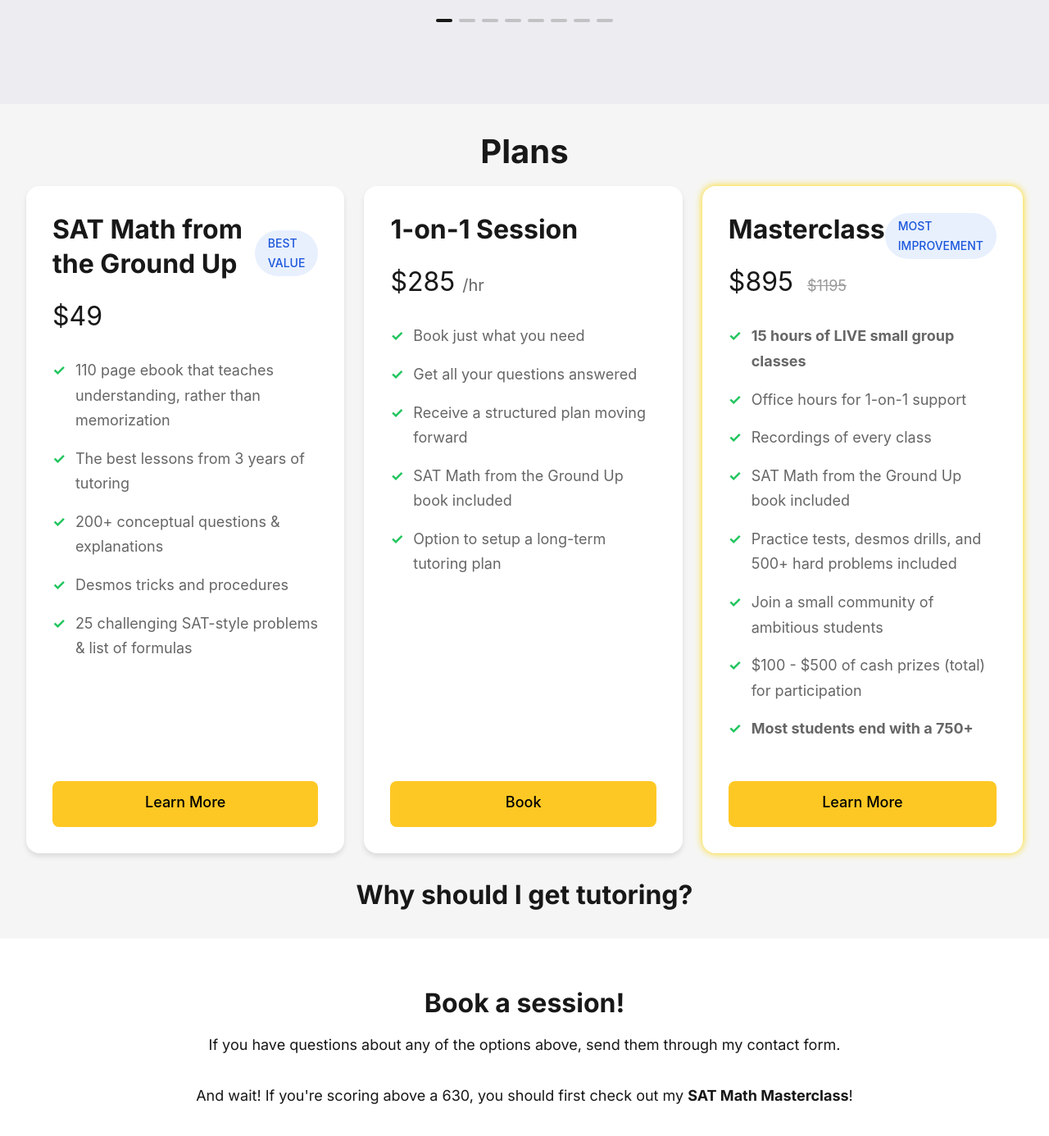
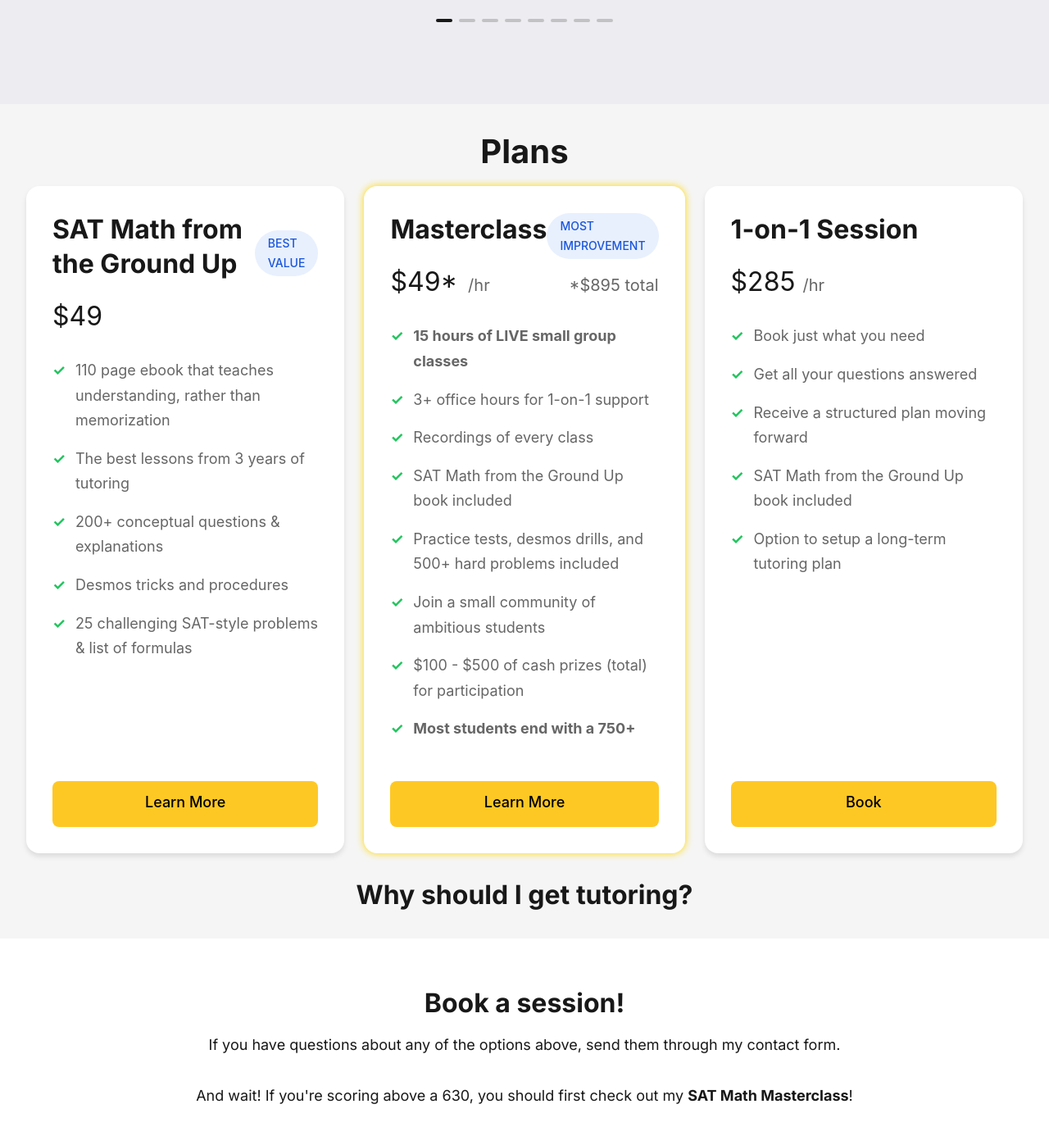
Before and after one commit to qExobyte/qExobyte.github.io, a Jekyll site: the page built from index.html, in a window 1280 px wide and 1400 px high, scrolled down 1410 px. Shown: the top 1386 px of the window at 82% size. Built offline with Jekyll 4.4.1, drawn with Linux system fonts in a browser that asks for light colours; nearby versions of some CDN libraries; some web fonts are replaced.

Commit message:
49/hr and int form for may

```diff
--- a/_data/settings.yml
+++ b/_data/settings.yml
@@ -4,10 +4,11 @@
   rate: 285
   rate-sale:
   class: 1195
-  class-sale: 895
+  class-sale: 49
   class-async: 395
   book: 49
   late: false  # true = home shows agit clone https://github.com/your-username/qExobyte.github.io.gitsync list | false = home shows live class list
+  open: false
   hours: 750
   years: 4
   subs: 110000
--- a/_includes/masterclass/cohorts.html
+++ b/_includes/masterclass/cohorts.html
@@ -17,7 +17,10 @@
 
     <div class="carousel-content">
         <div class="carousel-slide active" data-slide-index="0">
+            {% if site.data.settings.stats.open %}
             {% include masterclass/schedules/march.html %}
+            {% endif %}
+
             {% include masterclass/live-card.html %}
         </div>
         <div class="carousel-slide" data-slide-index="1">
--- a/_includes/masterclass/list.html
+++ b/_includes/masterclass/list.html
@@ -1,6 +1,6 @@
 <ul class="feature-list">
     <li class="feature-item"><b>15 hours of LIVE small group classes</b></li>
-    <li class="feature-item">Office hours for 1-on-1 support</li>
+    <li class="feature-item">3+ office hours for 1-on-1 support</li>
     <li class="feature-item">Recordings of every class</li>
     <li class="feature-item">SAT Math from the Ground Up book included</li>
     <li class="feature-item">Practice tests, desmos drills, and 500+ hard problems included</li>
--- a/_includes/section-pricing.html
+++ b/_includes/section-pricing.html
@@ -38,6 +38,39 @@
                 </a>
             </div>
 
+            <!-- Masterclass Card -->
+            <div class="pricing-card gold-border">
+                <div class="card-header">
+                    <h2 class="card-title">Masterclass</h2>
+                    <span class="popular-tag">MOST IMPROVEMENT</span>
+                </div>
+                <div class="price-container" style="display: flex; justify-content: space-between; align-items: baseline;">
+                    <span>
+                        <span class="price">
+                        {% if site.data.settings.stats.class-sale %}
+                            ${{ site.data.settings.stats.class-sale }}*
+                        {% else %}
+                            {% if site.data.settings.stats.class %}
+                            ${{ site.data.settings.stats.class }}
+                            {% else %}
+                            $TBD
+                            {% endif %}
+                        {% endif %}
+                        </span>
+                        <span class="price-unit">/hr</span>
+                    </span>
+                    <span class="price-unit">*$895 total</span>
+                </div>
+                {% if site.data.settings.stats.late %}
+                {% include masterclass/async-list-no-x.html %}
+                {% else %}
+                {% include masterclass/list.html %}
+                {% endif %}
+                <a href="/classes">
+                    <button class="enroll-button">Learn More</button>
+                </a>
+            </div>
+
             <!-- 1-on-1 Tutoring Card -->
             <div class="pricing-card">
                 <div class="card-header">
@@ -60,36 +93,7 @@
                 </a>
             </div>
 
-            <!-- Masterclass Card -->
-            <div class="pricing-card gold-border">
-                <div class="card-header">
-                    <h2 class="card-title">Masterclass</h2>
-                    <span class="popular-tag">MOST IMPROVEMENT</span>
-                </div>
-                <div class="price-container">
-                    <span class="price">
-                    {% if  site.data.settings.stats.class-sale %}
-                        ${{site.data.settings.stats.class-sale }}
-                        {% else %}
-                        {% if site.data.settings.stats.class %}
-                        ${{ site.data.settings.stats.class }}
-                        {% else %}
-                        $TBD
-                        {% endif %}
-                    {% endif %}
-                    </span>
-<!--                    <span class="price-unit">{% if site.data.settings.stats.class-async %} (${{ site.data.settings.stats.class-async }} for the asynchronous class) {% endif %}</span>-->
-                    <span class="original-price">{% if  site.data.settings.stats.class-sale %}${{site.data.settings.stats.class }}{% endif %}</span>
-                </div>
-                {% if site.data.settings.stats.late %}
-                    {% include masterclass/async-list-no-x.html %}
-                {% else %}
-                    {% include masterclass/list.html %}
-                {% endif %}
-                <a href="/classes">
-                    <button class="enroll-button">Learn More</button>
-                </a>
-            </div>
+
         </div>
         <br>
         <h2 class="hover" style="text-align: center;"><a href="https://learnsatmath.com/strategy/" target="_blank">Why should I get tutoring?</a></h2>
--- a/_pages/classes.html
+++ b/_pages/classes.html
@@ -105,7 +105,6 @@
     <div class="title-wrapper">
         <h1>Masterclass</h1>
     </div>
-    <h2 style="text-align: center; font-weight: normal; margin-top: 1rem;">Enrollment for the March SAT cohort <b>is now open!</b></h2>
 </div>
 
 <div style="text-align: center;">
```
Also changed, not shown: _includes/masterclass/live-card.html (+8 -1 lines).
